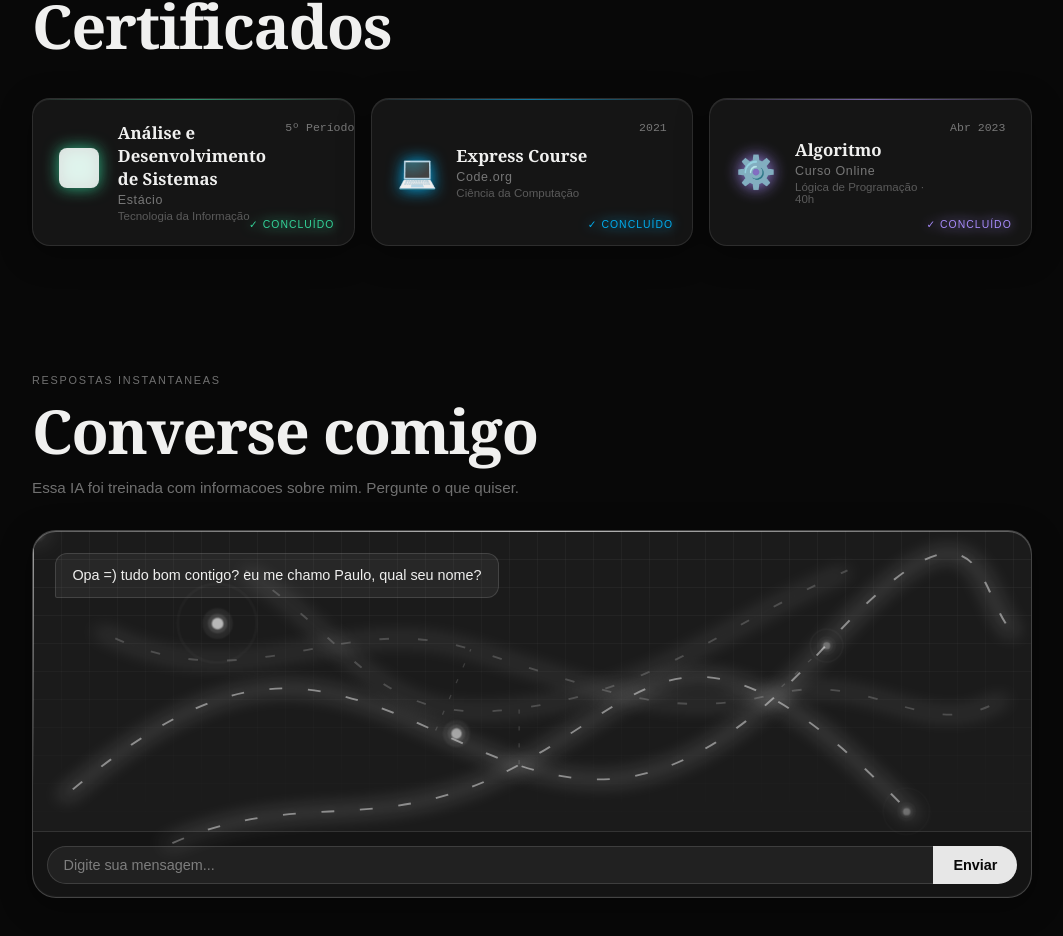
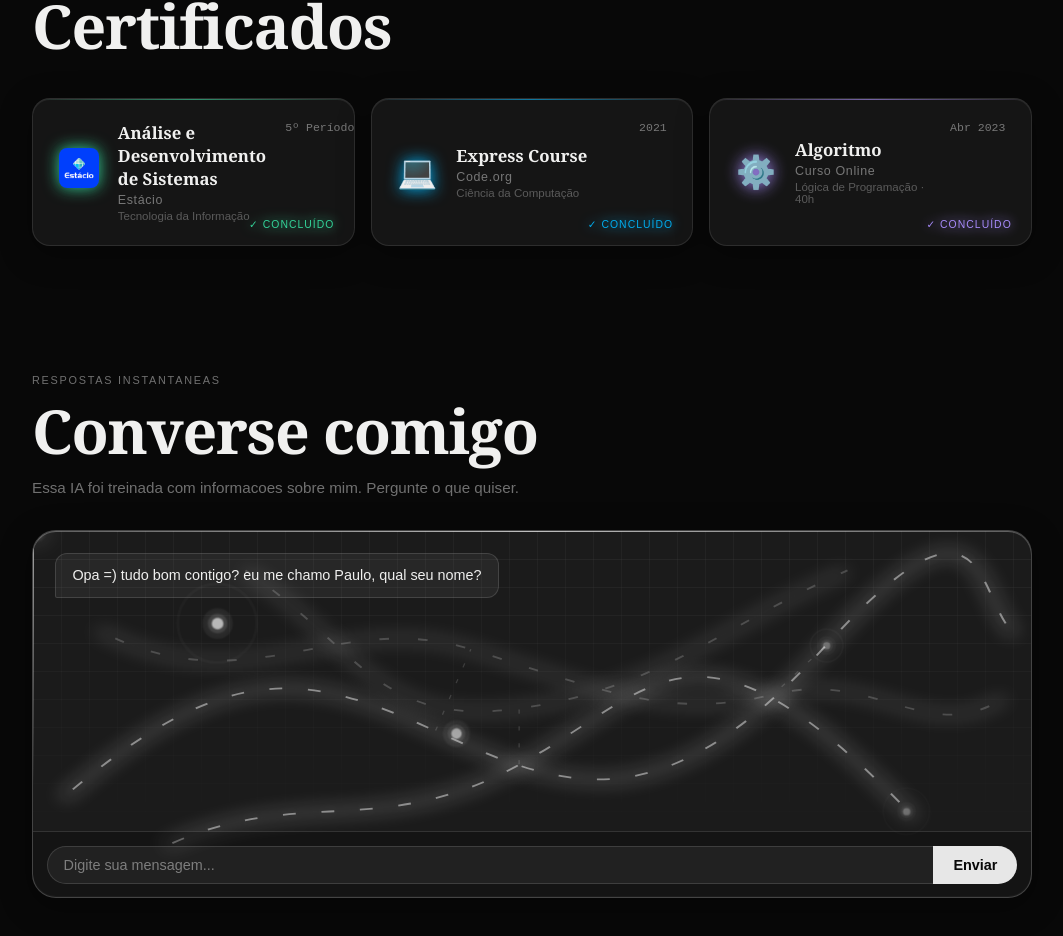
Before and after one commit to EduardoBiaggii/portifolio-profissional, a React (Vite) app: page / in a window 1280 px wide. Shown: the part 2457-3393 px from the top of the page, without its empty margins (108-1171 px from the left). Built offline with nearby package versions, Linux system fonts and the light colour scheme.

Commit message:
style: remover filtro da logo da estacio para exibir cores originais

```diff
--- a/src/components/Certificates.css
+++ b/src/components/Certificates.css
@@ -122,7 +122,6 @@
   height: 40px;
   object-fit: contain;
   border-radius: 8px;
-  filter: brightness(0) invert(1) opacity(0.85);
 }
 
 @media (max-width: 480px) {
```
